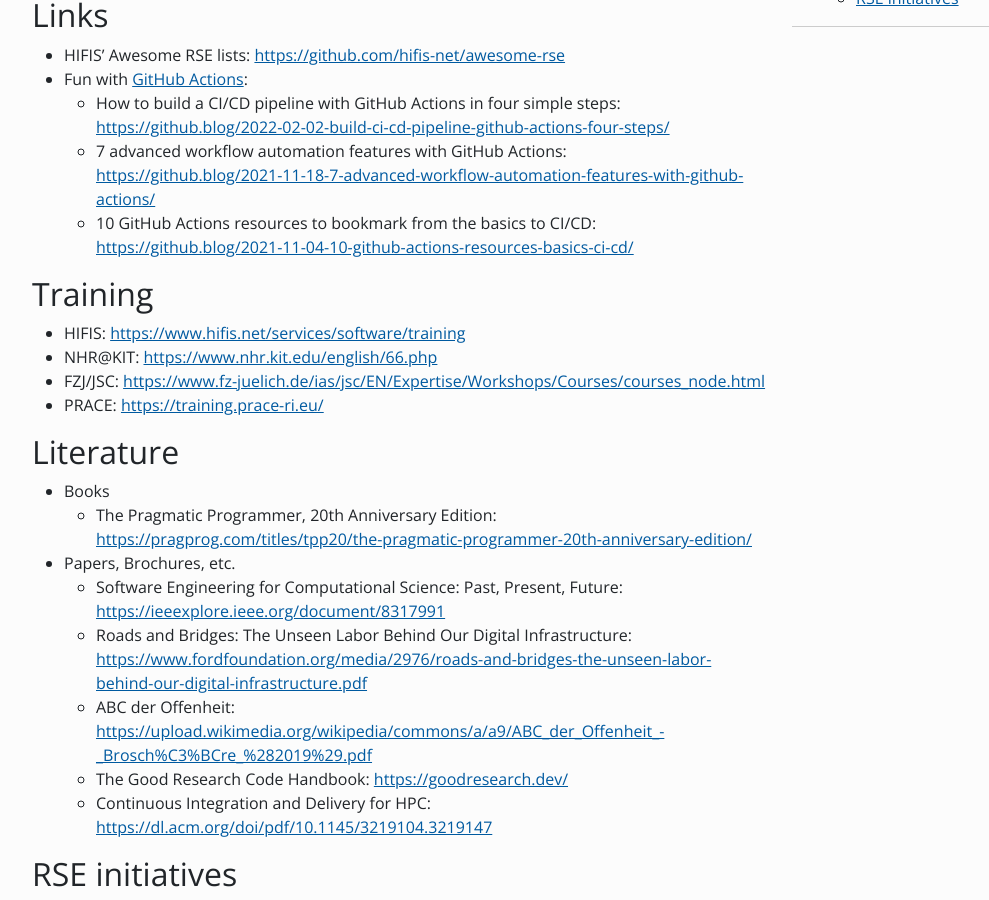
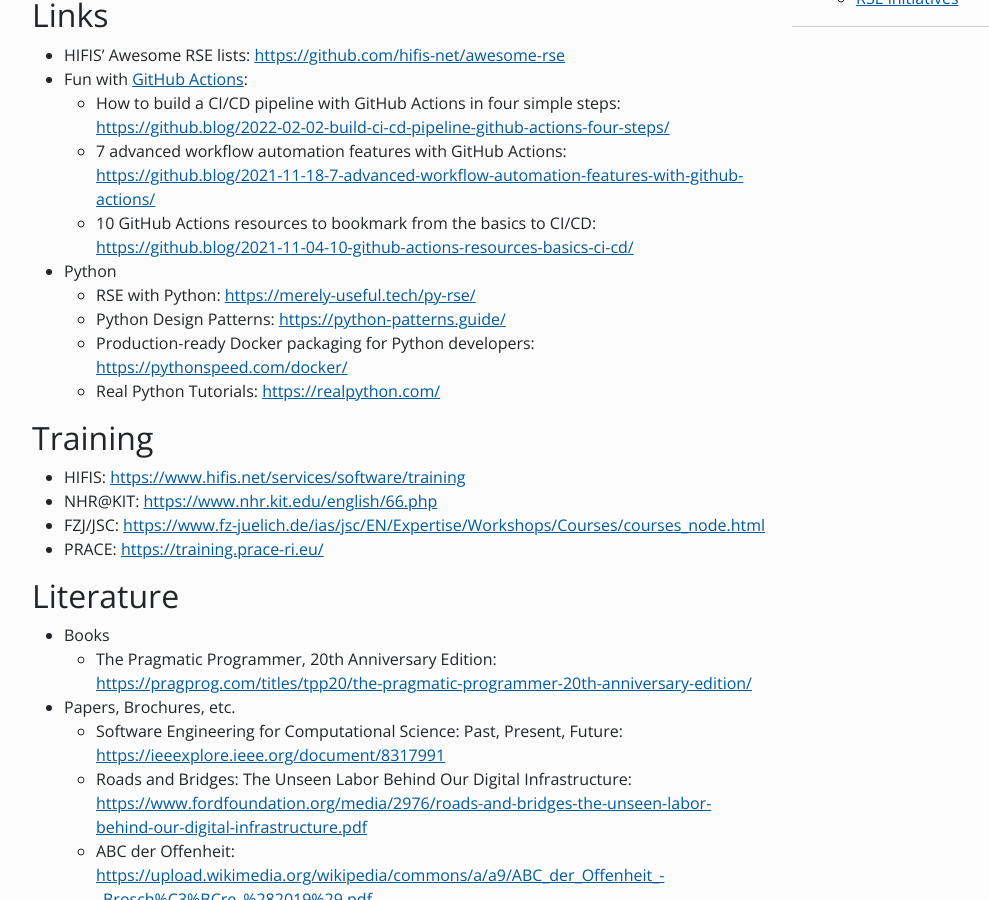
Before and after one commit to Helmholtz-HiRSE/helmholtz-hirse.github.io, a Jekyll site: the page built from resources.md, in a window 1280 px wide and 900 px high, scrolled down 474 px. Shown: the whole window, without its empty margins (50-1039 px from the left). Built offline with Jekyll 4.4.1, drawn with Linux system fonts in a browser that asks for light colours; nearby versions of some CDN libraries.

Commit message:
more resources/links

```diff
--- a/resources.md
+++ b/resources.md
@@ -18,6 +18,11 @@
     * How to build a CI/CD pipeline with GitHub Actions in four simple steps: <br> <https://github.blog/2022-02-02-build-ci-cd-pipeline-github-actions-four-steps/>
     * 7 advanced workflow automation features with GitHub Actions: <br> <https://github.blog/2021-11-18-7-advanced-workflow-automation-features-with-github-actions/>
     * 10 GitHub Actions resources to bookmark from the basics to CI/CD: <br> <https://github.blog/2021-11-04-10-github-actions-resources-basics-ci-cd/>
+* Python
+    * RSE with Python: <https://merely-useful.tech/py-rse/>
+    * Python Design Patterns: <https://python-patterns.guide/>
+    * Production-ready Docker packaging for Python developers: <https://pythonspeed.com/docker/>
+    * Real Python Tutorials: <https://realpython.com/>
 
 
 ## Training
```
